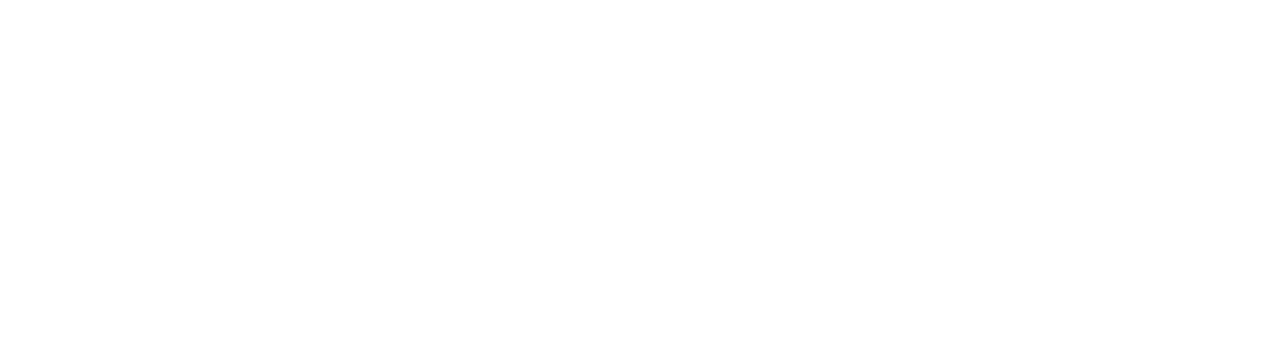
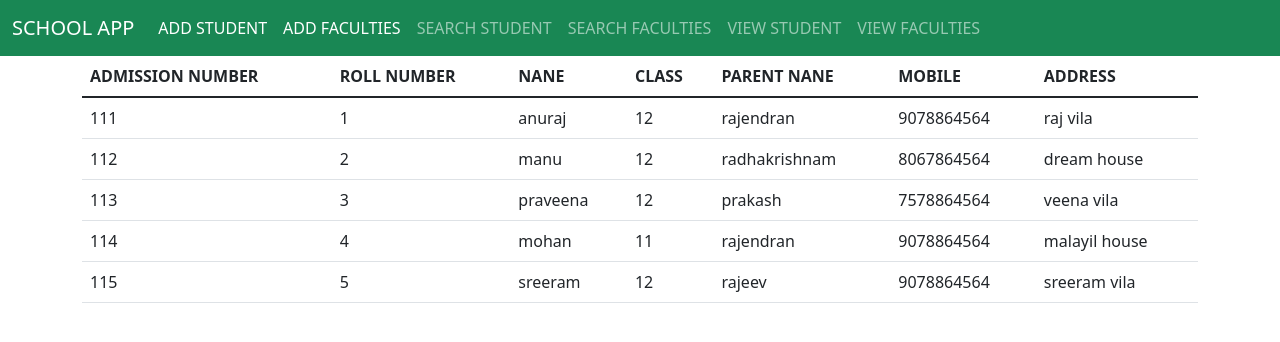
Before and after one commit to PriyaRNair27/schoolreactapp, a React (Create React App) app: page /viewstud in a window 1280 px wide. Shown: the top 342 px of the page. Built offline with nearby package versions, Linux system fonts and the light colour scheme.

Commit message:
viewstud

```diff
--- a/src/App.js
+++ b/src/App.js
@@ -7,6 +7,7 @@
 import Addfaculties from './Components/Addfaculties';
 import Searchfaculties from './Components/Searchfaculties';
 import { BrowserRouter, Route, Routes } from 'react-router-dom';
+import Viewstudent from './Components/Viewstudent';
 
 function App() {
   return (
@@ -17,7 +18,7 @@
         <Route path="/addfacu" exact element={<Addfaculties/>}/>
         <Route path="/search" exact element={<Searchstudent/>}/>
         <Route path="/searchfacu" exact element={<Searchfaculties/>}/>
-        <Route path="/viewstud" exact element/>
+        <Route path="/viewstud" exact element={<Viewstudent/>}/>
         <Route path="/viewfacu" exact element/>
       </Routes>
       </BrowserRouter>
--- a/src/Components/Addstudent.js
+++ b/src/Components/Addstudent.js
@@ -1,6 +1,5 @@
 import axios from 'axios'
 import React, { useState } from 'react'
-import Header from './Header'
 
 const Addstudent = () => {
     var [admno,setadmno]=useState("")
@@ -30,7 +29,7 @@
 
   return (
     <div>
-<Header/>
+
 <div className="container">
     <div className="row">
         <div className="col col-12 col-sm-12 col-md-12 col-lg-12 col-xl-12 col-xxl-12">
--- /dev/null
+++ b/src/Components/Viewstudent.js
@@ -0,0 +1,101 @@
+import React from 'react'
+import Header from './Header'
+
+const Viewstudent = () => {
+    var viewli=[
+        {
+            "admno":"111",
+            "rollno":"1",
+            "name":"anuraj",
+            "class":"12",
+            "parentname":"rajendran",
+            "mobile":"9078864564",
+            "address":"raj vila"
+        },
+        {
+            "admno":"112",
+            "rollno":"2",
+            "name":"manu",
+            "class":"12",
+            "parentname":"radhakrishnam",
+            "mobile":"8067864564",
+            "address":"dream house"
+        },
+        {
+            "admno":"113",
+            "rollno":"3",
+            "name":"praveena",
+            "class":"12",
+            "parentname":"prakash",
+            "mobile":"7578864564",
+            "address":"veena vila"
+        },{
+            "admno":"114",
+            "rollno":"4",
+            "name":"mohan",
+            "class":"11",
+            "parentname":"rajendran",
+            "mobile":"9078864564",
+            "address":"malayil house"
+        },
+        {
+            "admno":"115",
+            "rollno":"5",
+            "name":"sreeram",
+            "class":"12",
+            "parentname":"rajeev",
+            "mobile":"9078864564",
+            "address":"sreeram vila"
+        }
+    ]
+  return (
+    <div>
+         <Header/>
+        <div className='container'>
+          <div className='row'>
+            <div className='col col-12 col-sm-12 col-md-12 col-lg-12 col-xl-12 col-xxl-12'>
+            <div className='row g-3'>
+                <div className='col col-12 col-sm-12 col-md-12 col-lg-12 col-xl-12 col-xxl-12'>
+                <table class="table">
+  <thead>
+    <tr>
+      <th scope="col">ADMISSION NUMBER</th>
+      <th scope="col">ROLL NUMBER</th>
+      <th scope="col">NANE</th>
+      <th scope="col">CLASS</th>
+      <th  scope="col">PARENT NANE</th>
+      <th scope="col">MOBILE </th>
+      <th scope="col">ADDRESS</th>
+    </tr>
+  </thead>
+  <tbody>
+
+        {viewli.map((value,key)=>{
+           return <tr>
+                <td>{value.admno}</td>
+      <td>{value.rollno}</td>
+      <td>{value.name}</td>
+      <td>{value.class}</td>
+      <td>{value.parentname}</td>
+      <td>{value.mobile}</td>
+      <td>{value.address}</td>
+      </tr>
+        })}
+
+
+
+
+
+  </tbody>
+</table>
+
+
+
+</div>
+</div>
+</div></div></div>
+    </div>
+  )
+}
+
+export default Viewstudent
```
